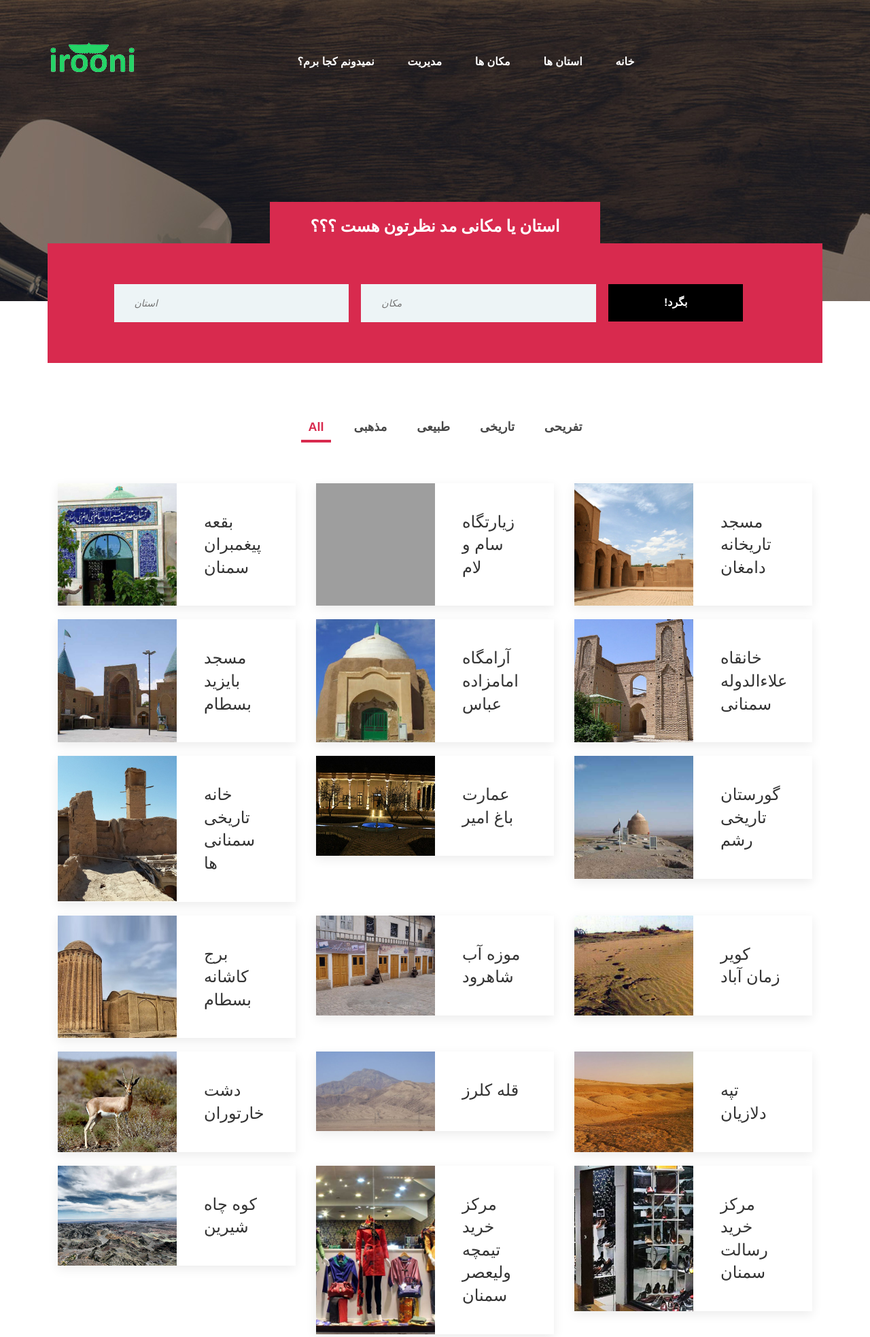
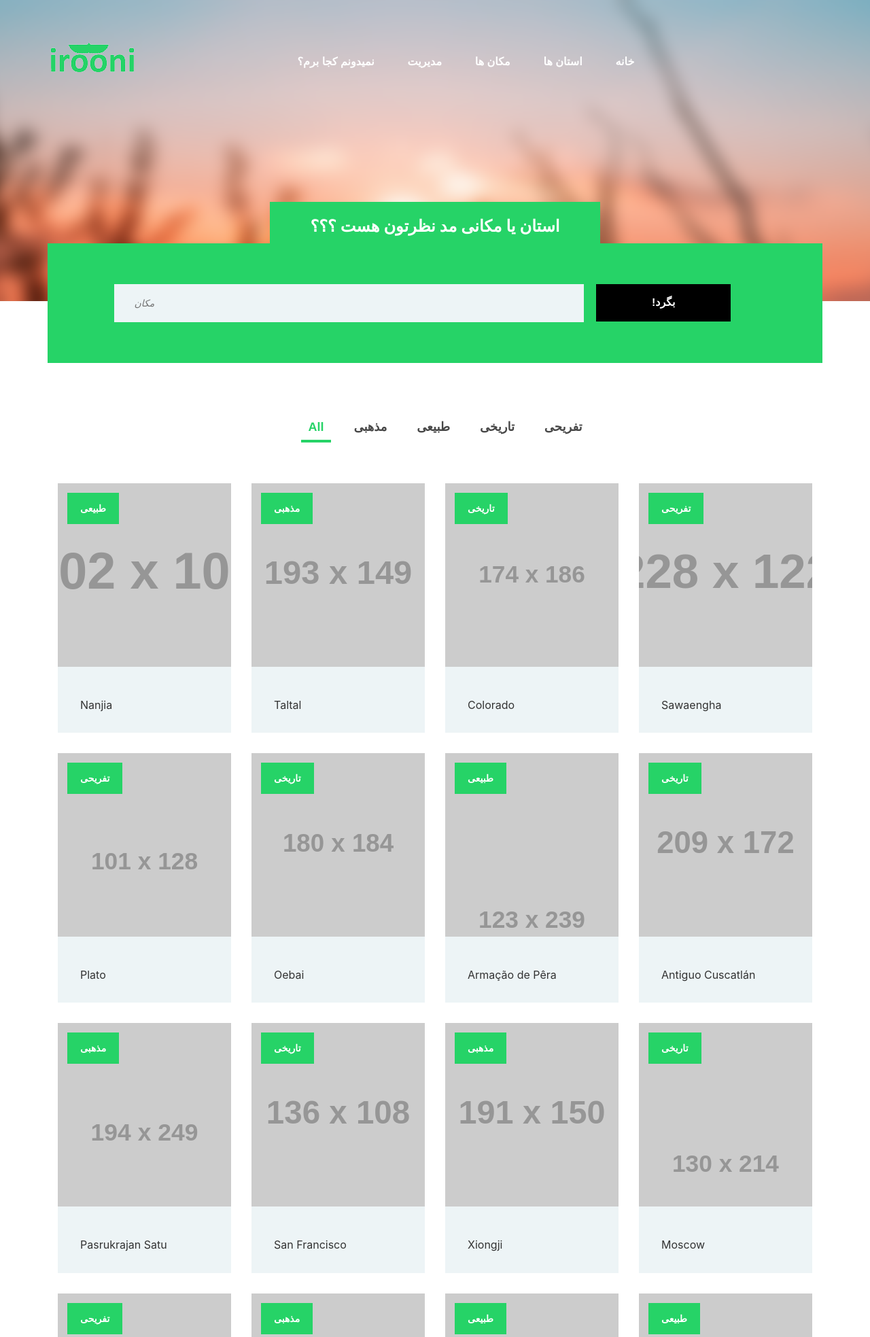
Before and after one commit to mrtaremi/project, a Django app: page /search/ in a window 1280 px wide. Shown: the top 1967 px of the page at 68% size. Run offline with Django 3.2, Linux system fonts and the light colour scheme; data comes from the database, SQL or seed files in the repository; grey boxes labelled with a size stand in for pictures from a placeholder-image service; some libraries are stand-ins or nearby versions; grey boxes are pictures that could not be loaded.

Commit message:
update front

```diff
--- a/static/index/css/style.css
+++ b/static/index/css/style.css
@@ -386,7 +386,7 @@ ol {
 ---------------------*/
 
 .search-warp {
-	background: #d82a4e;
+	background: #26d367;
 	padding-top: 60px;
 	padding-bottom: 50px;
 }
@@ -403,7 +403,7 @@ ol {
 .course-search-form input[type=text],
 .course-search-form input[type=email] {
 	height: 56px;
-	width: 36.6%;
+	width: 73.2%;
 	padding: 0 30px;
 	margin-right: 18px;
 	float: left;
@@ -447,7 +447,7 @@ ol {
 
 .search-section.ss-other-page .section-title h2 span {
 	display: inline-block;
-	background: #d82a4e;
+	background: #26d367;
 	padding: 20px 60px 10px;
 }
 
@@ -483,7 +483,7 @@ ol {
 	font-size: 14px;
 	color: #fff;
 	font-weight: 600;
-	background: #d82a4e;
+	background: #26d367;
 	display: inline-block;
 	padding: 13px 19px;
 	margin: 14px;
@@ -598,8 +598,8 @@ ol {
 }
 
 .course-filter li.mixitup-control-active {
-	color: #d82a4e;
-	border-bottom: 4px solid #d82a4e;
+	color: #26d367;
+	border-bottom: 4px solid #26d367;
 }
 
 /*------------------
--- a/templates/history/base.html
+++ b/templates/history/base.html
@@ -67,7 +67,7 @@
 	<!-- Header section end -->
 
 	<!-- Page info -->
-	<div class="page-info-section set-bg" data-setbg="{% static 'index/img/page-bg/2.jpg' %}">
+	<div class="page-info-section set-bg" data-setbg="{% static 'index/img/page-bg/2.png' %}">
 		<div class="container">
 			<div class="site-breadcrumb">
 			</div>
@@ -87,20 +87,10 @@
 					<div class="col-lg-10 offset-lg-1">
 						<!-- search form -->
 						<form class="course-search-form">
-							<form method="get" action="/search">
-								<input type="text" placeholder="استان" name="state__name" id="id_state__name">
+							<form method="get" action="/search/?name=">
+								<!-- <input type="text" placeholder="استان" name="state__name" id="id_state__name"> -->
 								<input type="text" class="last-m" placeholder="مکان" name="name" id="id_name">
 								<button class="site-btn btn-dark" type="submit">!بگرد</button>
-
-
-								<!-- <p>
-									 <label for="id_name">نام:</label>
-									 <input type="text" name="name" id="id_name">
-								</p>
-								<p>
-									<label for="id_state__name">استان name contains:</label>
-									<input type="text" name="state__name" id="id_state__name">
-								</p> -->
 							</form>
 
 
@@ -139,12 +129,14 @@
 		integrity="sha256-l+AmZGiFz41J+gms80qC7faslJDberZDhjEsmDmQy8s=" crossorigin="anonymous"></script>
 	<!--====== Javascripts & Jquery ======-->
 	<script type="text/javascript"  crossorigin="anonymous" src="https://ajax.googleapis.com/ajax/libs/jquery/3.4.1/jquery.min.js"></script>
+	<script type="text/javascript"  crossorigin="anonymous" src="https://pagination.js.org/dist/2.1.4/pagination.min.js"></script>
 	<script type="text/javascript"  crossorigin="anonymous" src="{% static 'index/js/bootstrap.min.js'%}"></script>
 	<script type="text/javascript"  crossorigin="anonymous" src="{% static 'index/js/mixitup.min.js'%}"></script>
 	<script type="text/javascript"  crossorigin="anonymous" src="{% static 'index/js/circle-progress.min.js'%}"></script>
 	<script type="text/javascript"  crossorigin="anonymous" src="{% static 'index/js/owl.carousel.min.js'%}"></script>
 	<script type="text/javascript"  crossorigin="anonymous" src="{% static 'index/js/main.js'%}"></script>
-
+	{% block script %}
+	{% endblock %}
 </body>
 
 </html>
--- a/templates/history/place_filter.html
+++ b/templates/history/place_filter.html
@@ -18,27 +18,23 @@
                 <li class="control" data-filter=".cat4">تفریحی</li>
             </ul>
             <div class="row course-items-area">
+
                 {% for place in filter.qs %}
-                <div class="mix col-12 col-sm-6 col-md-4 cat{{ place.category.id }}">
-                    <div class=" image-grid-item">
-                        <a href="/place/{{ place.id }}">
-
-                            <div class="uk-card uk-card-default uk-grid-collapse uk-child-width-1-2@s uk-margin"
-                                uk-grid>
-                                <div class="uk-card-media-left uk-cover-container">
-                                    <img src="{{ place.thumb.url }}" alt="" uk-cover>
-                                    <canvas width="600" height="400"></canvas>
-                                </div>
-                                <div>
-                                    <div class="uk-card-body">
-
-                                        <h3 class="uk-card-title">{{ place.name }}</h3>
-                                    </div>
+                <div class="mix col-lg-3 col-md-4 col-sm-6  cat{{ place.category.id }}">
+                    <a href="/place/{{ place.id }}">
+                        <div class="course-item">
+                            <div class="course-thumb set-bg" data-setbg="{{ place.thumb.url }}">
+                                <div class="price">{{ place.category }}</div>
+                            </div>
+                            <div class="course-info">
+                                <div class="course-text">
+                                    <h5>{{ place.name }}</h5>
                                 </div>
                             </div>
-                        </a>
-                    </div>
+                        </div>
+                    </a>
                 </div>
+
                 {% empty %}
                 <div class="col-12">
                     <center>
```
Also changed, not shown: other parts of static/index/css/style.css (+44 -44 lines), history/views.py (+8 -0 lines), db.sqlite3, dbFake.sqlite3 (deleted), static/index/img/favicon.ico, static/index/img/page-bg/2.jpg (deleted), static/index/img/page-bg/2.png (added), templates/db.sqlite3 (added).
